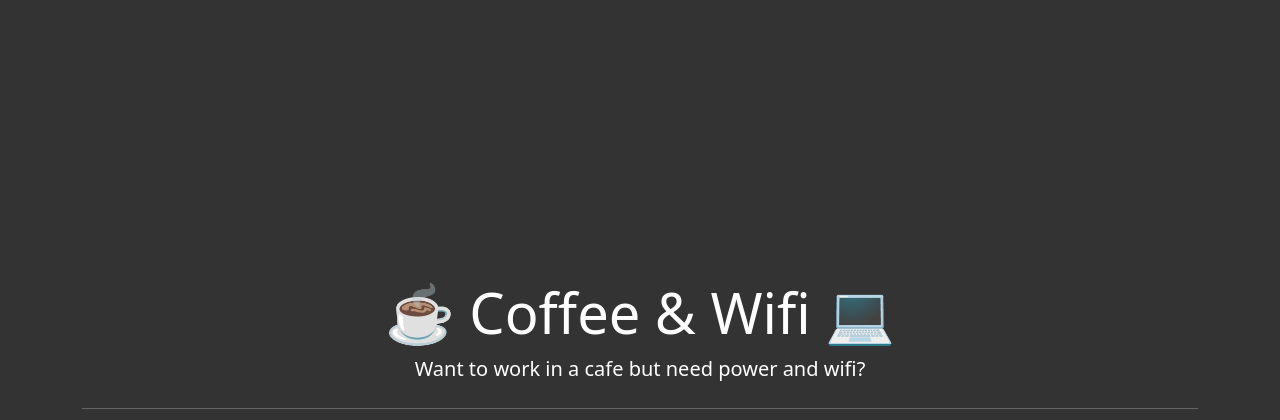
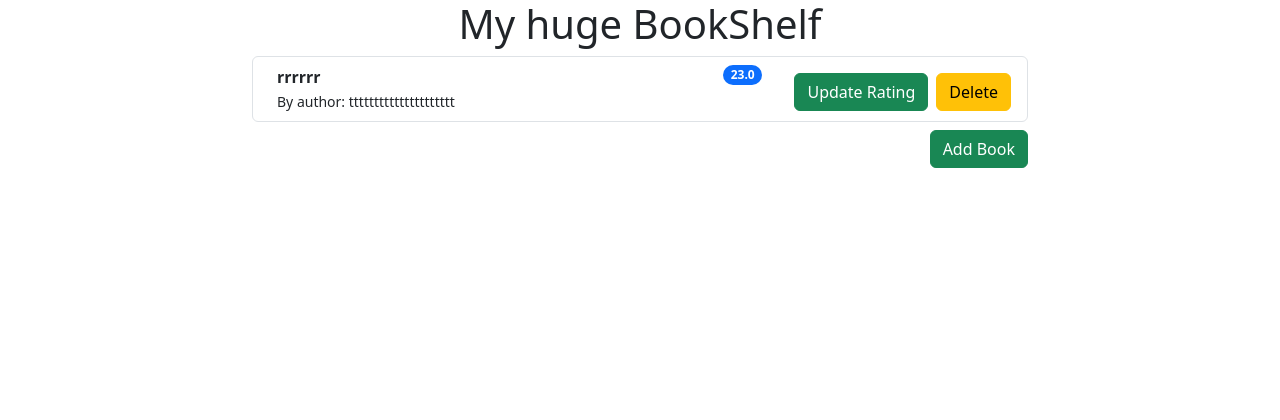
Before and after one commit to YNhuLe/Programming, a Flask app: page / in a window 1280 px wide. Shown: the top 420 px of the page. Run offline with Flask 3, Linux system fonts and the light colour scheme; some libraries are stand-ins or nearby versions.

Commit message:
add moule named BookShelf

```diff
--- /dev/null
+++ b/Book_Shelf/main.py
@@ -0,0 +1,79 @@
+from flask import Flask, render_template, url_for, request, redirect, abort
+from flask_wtf import FlaskForm
+from flask_sqlalchemy import SQLAlchemy
+from sqlalchemy.orm import DeclarativeBase, Mapped, mapped_column
+from sqlalchemy import Integer, Float, String
+from flask_bootstrap import Bootstrap5
+
+app = Flask(__name__)
+bootstrap = Bootstrap5(app)
+
+
+class Base(DeclarativeBase):
+    pass
+
+
+app.config['SQLALCHEMY_DATABASE_URI'] = "sqlite:///book_collection.db"
+db = SQLAlchemy(model_class=Base)
+db.init_app(app)
+
+
+# create the table schema
+class Book(db.Model):
+    id: Mapped[int] = mapped_column(Integer, primary_key=True)
+    title: Mapped[str] = mapped_column(String(250), unique=True, nullable=False)
+    author: Mapped[str] = mapped_column(String(250), unique=True, nullable=False)
+    rating: Mapped[float] = mapped_column(Float, nullable=False)
+
+
+# initialise the database table
+with app.app_context():
+    db.create_all()
+
+
+@app.route("/")
+def home():
+    result = db.session.execute(db.select(Book).order_by(Book.title))
+    all_books = result.scalars().all()
+    return render_template("index.html", books=all_books)
+
+
+# add book into the bookshelf
+@app.route("/add", methods=["GET", "POST"])
+def add():
+    if request.method == "POST":
+        new_book = Book(
+            title=request.form['title'],
+            author=request.form['author'],
+            rating=request.form['rating']
+        )
+        db.session.add(new_book)
+        db.session.commit()
+        return redirect(url_for('home'))
+    return render_template('add.html')
+
+
+# find, and update rating base on the id
+@app.route('/edit', methods=["GET", "POST"])
+def edit():
+    if request.method == "POST":
+        book_id = request.form['id']
+        book_to_update = db.get_or_404(Book, book_id)
+        book_to_update.rating = request.form['rating']
+        db.session.commit()
+        return redirect(url_for('home'))
+    book_id = request.args.get('id')  # retrieve query parameter named 'id' from the URL
+    book_selected = db.get_or_404(Book, book_id)
+    return render_template("edit.html", book=book_selected)
+
+
+@app.route('/delete')
+def delete():
+    book_id = request.args.get('id')
+    book_to_delete = db.get_or_404(Book,book_id)
+    db.session.delete(book_to_delete)
+    db.session.commit()
+    return redirect(url_for('home'))
+
+if __name__ == "__main__":
+    app.run(debug=True)
--- /dev/null
+++ b/Book_Shelf/templates/index.html
@@ -0,0 +1,37 @@
+<!DOCTYPE html>
+<html lang="en">
+<head>
+    <meta charset="UTF-8">
+    <title>My Book Shelf</title>
+    <link href="https://cdn.jsdelivr.net/npm/bootstrap@5.3.3/dist/css/bootstrap.min.css" rel="stylesheet" integrity="sha384-QWTKZyjpPEjISv5WaRU9OFeRpok6YctnYmDr5pNlyT2bRjXh0JMhjY6hW+ALEwIH" crossorigin="anonymous">
+    <script src="https://cdn.jsdelivr.net/npm/bootstrap@5.3.3/dist/js/bootstrap.bundle.min.js" integrity="sha384-YvpcrYf0tY3lHB60NNkmXc5s9fDVZLESaAA55NDzOxhy9GkcIdslK1eN7N6jIeHz" crossorigin="anonymous"></script>
+
+</head>
+<body>
+<h1 style="text-align:center">My huge BookShelf</h1>
+
+
+<div class="container" style="width:50rem;">
+    {% for book in books %}
+<ol class="list-group">
+  <li class="list-group-item d-flex justify-content-end align-items-start">
+    <div class="ms-2 me-auto">
+      <div class="fw-bold">{{ book.title }}</div>
+      <small> By author: {{book.author}}</small>
+    </div>
+    <span class="badge text-bg-primary rounded-pill" style="position:relative;left:-2rem;">{{book.rating}}</span>
+<div class="d-flex  mt-2">
+      <a href="{{url_for('edit',id=book.id)}}"  class="btn btn-success me-2">Update Rating</a>
+      <a href="{{url_for('delete',id=book.id)}}" class="btn btn-warning">Delete</a>
+    </div>
+  </li>
+</ol>
+{% endfor %}
+    <div class="d-flex justify-content-end mt-2">
+    <a href="{{url_for('add')}}" class="btn btn-success align-items-baseline" role="button">Add Book</a>
+</div>
+</div>
+
+
+</body>
+</html>
--- a/Coffee_Shop/templates/cafes.html
+++ b/Coffee_Shop/templates/cafes.html
@@ -3,7 +3,7 @@
 {% block content %}
 <script src="https://cdn.jsdelivr.net/npm/bootstrap@5.3.3/dist/js/bootstrap.bundle.min.js" integrity="sha384-YvpcrYf0tY3lHB60NNkmXc5s9fDVZLESaAA55NDzOxhy9GkcIdslK1eN7N6jIeHz" crossorigin="anonymous"></script>
 <div class="px-4 pt-5 my-5 text-center">
-    <h1 class="display-4 fw-bold text-body-emphasis">All Cafes</h1>
+    <h1 class="display-4 fw-bold text-body-emphasis" style="color:white">All Cafes</h1>
 <!--    <div class="col-lg-6 mx-auto">-->
 <!--        <p class="lead mb-4">-->
 <!--In the heart of the city, cozy coffee shops offer more than just a caffeine fix. These vibrant spaces blend rich aromas,-->
--- a/requirements.txt
+++ b/requirements.txt
@@ -12,3 +12,4 @@ requests==2.32.3
 urllib3==2.2.2
 Werkzeug @ file:///C:/b/abs_8bittcw9jr/croot/werkzeug_1716533366070/work
 flask~=3.0.3
+wtforms~=3.0.1
```
Also changed, not shown: Book_Shelf/templates/add.html (added, +20 -0 lines), Book_Shelf/templates/edit.html (added, +18 -0 lines), Book_Shelf/__init__.py (added), Book_Shelf/instance/book_collection.db (added).
